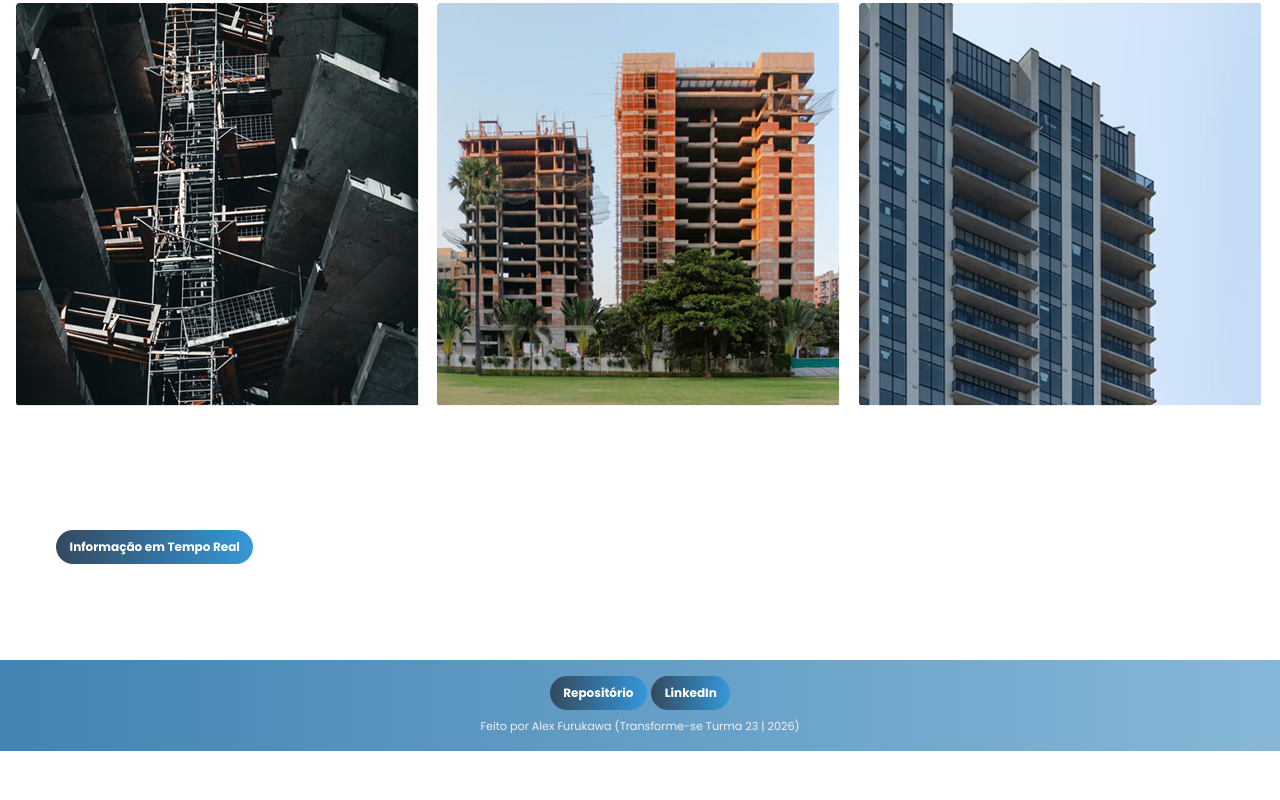
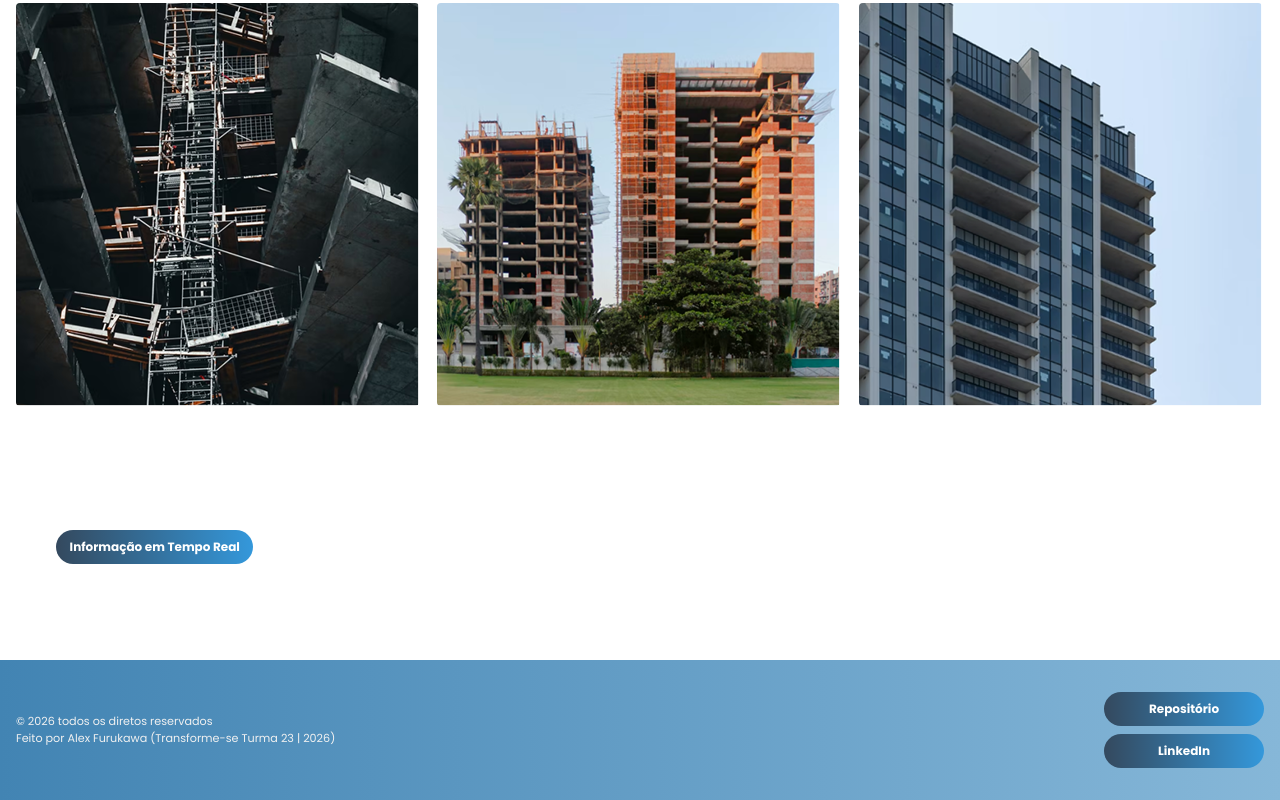
Before and after one commit to dev-corvus/acqua-project, a plain HTML site: page index.html in a window 1280 px wide. Shown: the part 1325-2125 px from the top of the page. Before the commit the page ends 2076 px from the top, so only its background shows below. Drawn offline with Linux system fonts and the light colour scheme; no server answers.

Commit message:
feat(footer): enhance footer layout and styling; add current year display

```diff
--- a/index.html
+++ b/index.html
@@ -86,7 +86,10 @@
             <a href="https://github.com/dev-corvus/acqua-project">Repositório</a>
             <a href="https://linkedin.com/in/lexkawa/">LinkedIn</a>
         </nav>
-        <p>Feito por Alex Furukawa (Transforme-se Turma 23 | 2026)</p>
+        <div class="footer-container">
+            <p>&copy; <span id="this-year"></span> todos os diretos reservados </p>
+            <p>Feito por Alex Furukawa (Transforme-se Turma 23 | 2026)</p>
+        </div>
     </footer>
 
     <script src="script.js"></script>
--- a/script.js
+++ b/script.js
@@ -69,3 +69,10 @@ async function fetchNews() {
 }
 
 fetchNews();
+
+const thisYear = document.querySelector("#this-year");
+
+const date = new Date();
+const year = date.getFullYear();
+
+thisYear.textContent = year;
--- a/style.css
+++ b/style.css
@@ -155,7 +155,7 @@ input {
     cursor: pointer;
 }
 
-button:hover, .card-news a:hover {
+button:hover, .card-news a:hover, footer a:hover{
     background: var(--cor-gradiente-hover);
 }
 
@@ -231,7 +231,7 @@ img {
 
 .list-news {
     display: grid;
-    grid-template-columns: repeat(auto-fit, minmax(15.625rem, 1fr)); /* deixa responsivo */
+    grid-template-columns: repeat(auto-fit, minmax(18rem, 1fr)); /* deixa responsivo */
     gap: 1rem;
 }
 
@@ -263,6 +263,7 @@ img {
     flex-direction: column;
     padding: 1.25rem;
     color: #666;
+    flex: 1;
 }
 
 .card-news span {
@@ -290,11 +291,11 @@ img {
 footer {
     background: var(--cor-gradiente-hover);
     color: var(--cor-primaria);
-    padding: 1rem;
+    padding: 2rem 1rem;
     gap: 0.5rem;
     display: flex;
     flex-direction: column;
-    align-items: center;
+    text-align: center;
     justify-content: center;
 }
 
@@ -325,4 +326,30 @@ footer p {
     .container {
         display: flex;
     }
+
+    footer {
+        display: flex;
+        flex-direction: row-reverse;
+        justify-content: space-between;
+        align-items: center;
+    }
+
+    footer nav {
+        display: flex;
+        flex-direction: column;
+        align-items: flex-end;
+        text-align: center;
+        gap: 0.5rem;
+    }
+
+    footer a {
+        min-width: 10rem;
+    }
+
+    .footer-container {
+        display: flex;
+        flex-direction: column;
+        align-items: flex-start;
+        text-align: left;
+    }
 }
```
